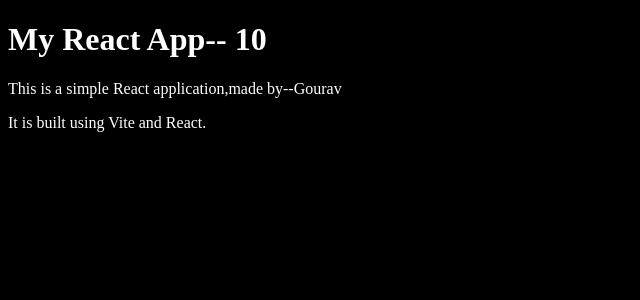
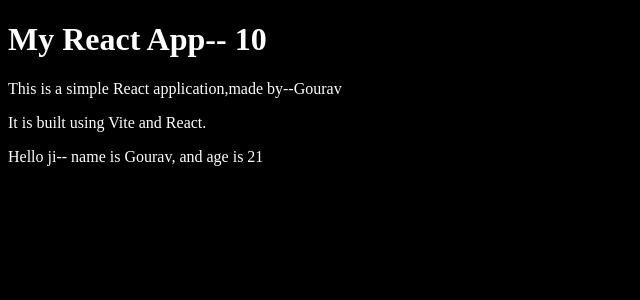
Before and after one commit to gouravgithub7710/web-dev-start-to-end, a React (Vite) app in the folder React-start/: page / in a window 1280 px wide. Shown: the top 300 px of the page, without its empty margins (0-640 px from the left). Built offline with nearby package versions, Linux system fonts and the light colour scheme.

Commit message:
react start - function use

```diff
--- a/React-start/src/App.jsx
+++ b/React-start/src/App.jsx
@@ -2,10 +2,14 @@ function app()
 {
   const a = 10;
   const name ="Gourav";
+  const age = 21;
   return <div>
     <h1>My React App-- {a}</h1>
     <p>This is a simple React application,made by--{name}</p>
     <p>It is built using Vite and React.</p>
+
+
+    <p>Hello ji-- name is {name}, and age is {age}</p>
   </div>
 }
 
```
